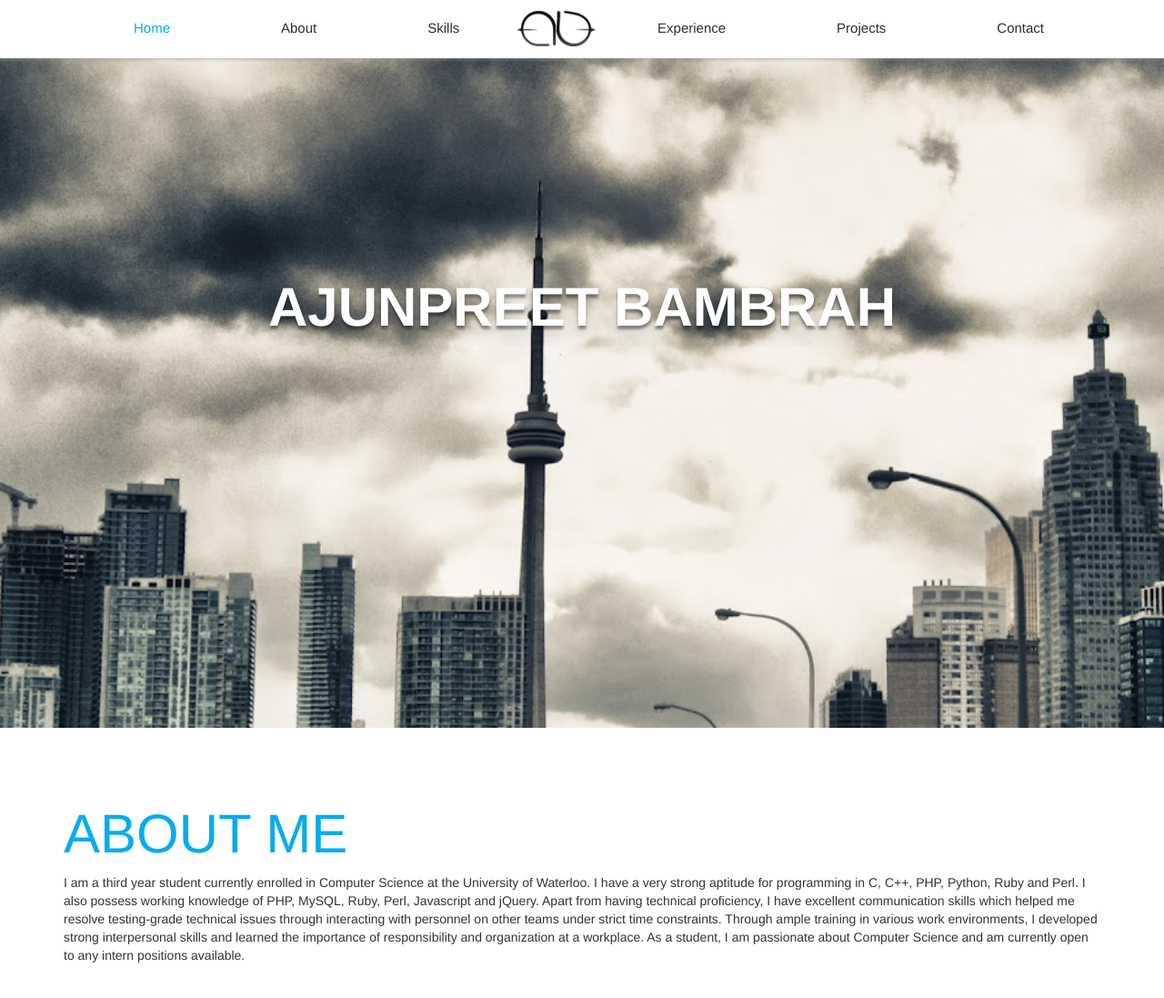
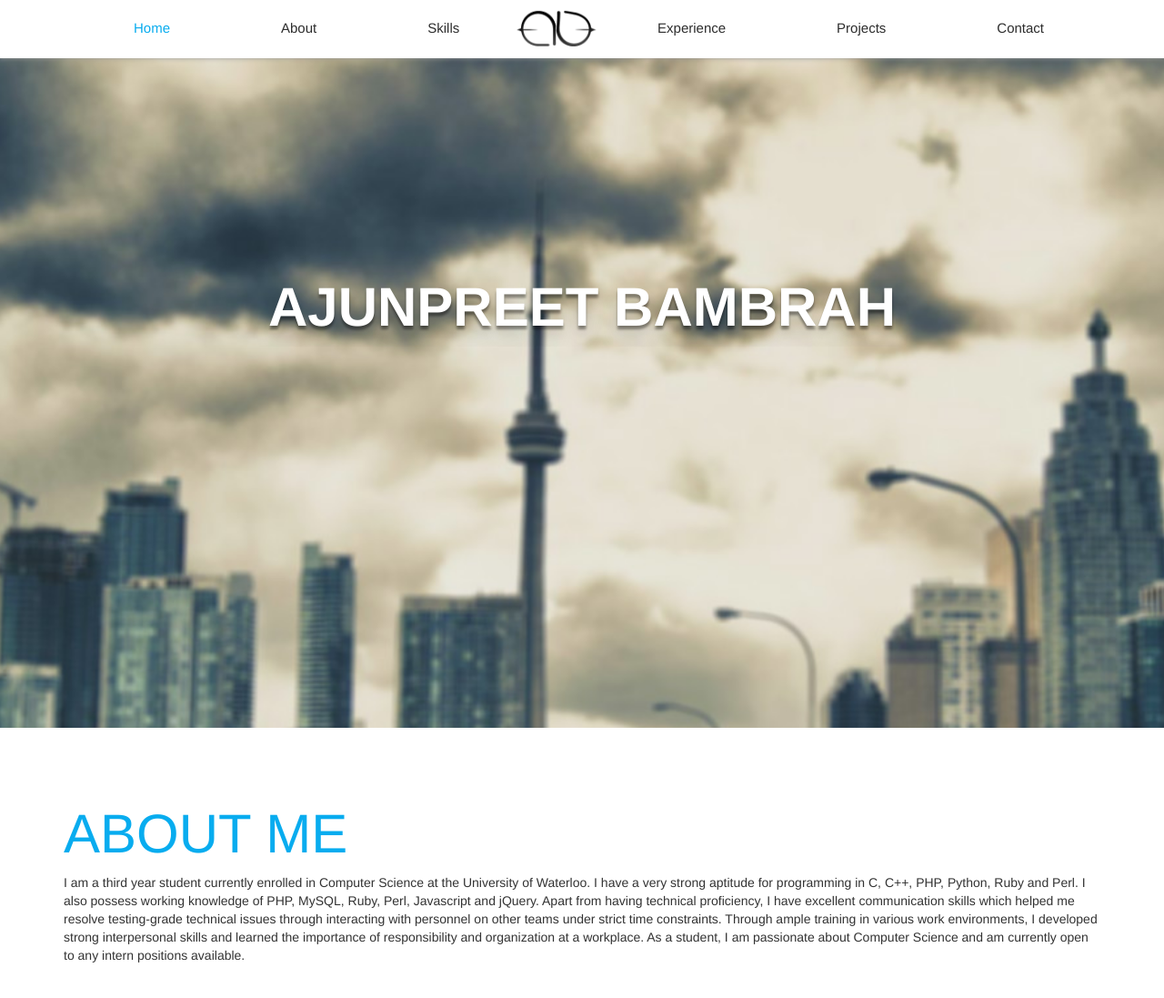
Before and after one commit to ajunB7/ajuni7.github.io, a Jekyll site: the page built from index.html, in a window 1280 px wide and 1150 px high. Shown: the top 1097 px of the window at 91% size. Built offline with Jekyll 4.4.1, drawn with Linux system fonts in a browser that asks for light colours; nearby versions of some CDN libraries.

Commit message:
change background

```diff
--- a/_includes/head.html
+++ b/_includes/head.html
@@ -18,8 +18,7 @@
     <script type="text/javascript" src="js/supersized.3.2.7.min.js"></script>
     <script type="text/javascript" src="js/jquery.localscroll-1.2.7-min.js"></script>
     <script type="text/javascript" src="js/jquery.scrollTo-1.4.2-min.js"></script>
-    <script type="text/javascript" src="js/jquery.parallax-1.1.3.js"></script>
-    <script type="text/javascript" src="js/jquery.inview.js"></script>
+
 
     <script type="text/javascript" src="js/custom.js"></script>
 
--- a/_includes/mainpanel.html
+++ b/_includes/mainpanel.html
@@ -1,30 +1,9 @@
 <div id="homepage">
-
-
 		<div class="container">
 
-			<div class="sixteen columns">
-
-				<!-- <img alt="Web Development Studio Logo" class="logo" src="images/logo3.png" style="opacity: 1;">
-				 -->
-
-			</div>
-
-
-			<div class="slider-text">
-
-				<div class="sixteen columns">
-				<div id="slidecaption" class="text-center"><h1 id="main-title">Ajunpreet Bambrah</h1>
-					<!-- <div class="slidedescription">WEB DEVELOPMENT BY EXPERT DEVELOPER</div> -->
-				</div>
-					<div class="line" style="opacity: 1;"></div>
-				</div>
-
-				<div class="four columns">
-					<a id="prevslide" class="load-item" style="display: block; opacity: 0.6;"></a>
-					<a id="nextslide" class="load-item" style="display: block; opacity: 0.6;"></a>
-				</div>
+			<div id="slidecaption" class="text-center">
+				<h1 id="main-title">Ajunpreet Bambrah</h1>
 			</div>
 
 		</div>
-	</div>
+</div>
--- a/js/custom.js
+++ b/js/custom.js
@@ -4,14 +4,4 @@ jQuery(function($){
 		slides  :  	[ {image : '/images/mainback.jpg', title : 'Main Background'} ]
 	});
 
-		$('.menu-main').localScroll(800);
-
-	//.parallax(xPosition, speedFactor, outerHeight) options:
-	//xPosition - Horizontal position of the element
-	//inertia - speed to move relative to vertical scroll. Example: 0.1 is one tenth the speed of scrolling, 2 is twice the speed of scrolling
-	//outerHeight (true/false) - Whether or not jQuery should use it's outerHeight option to determine when a section is in the viewport
-	$('#homepage').parallax("50%", 0.1);
-	$('#second').parallax("50%", 0.1);
-	$('.bg').parallax("50%", 0.4);
-	$('#third').parallax("50%", 0.3);
 });
```
Also changed, not shown: images/mainback.jpg, images/mainback_bak.jpg (added), images/mainback_bak3.jpg (added).
